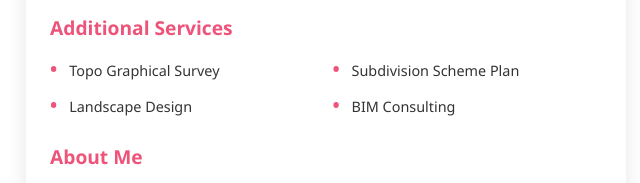
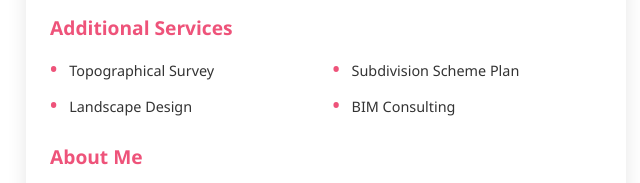
Before and after one commit to yinsu404/Little-Snake-Studio, a plain HTML site: page index.html in a window 1280 px wide. Shown: the part 438-621 px from the top of the page, 314-954 px from the left. Drawn offline with Linux system fonts and the light colour scheme.

Commit message:
Revised "topographical survey"

```diff
--- a/index.html
+++ b/index.html
@@ -148,7 +148,7 @@
 
             <h2>Additional Services</h2>
             <ul class="services-list">
-                <li>Topo Graphical Survey</li>
+                <li>Topographical Survey</li>
                 <li>Subdivision Scheme Plan</li>
                 <li>Landscape Design</li>
                 <li>BIM Consulting</li>
```
